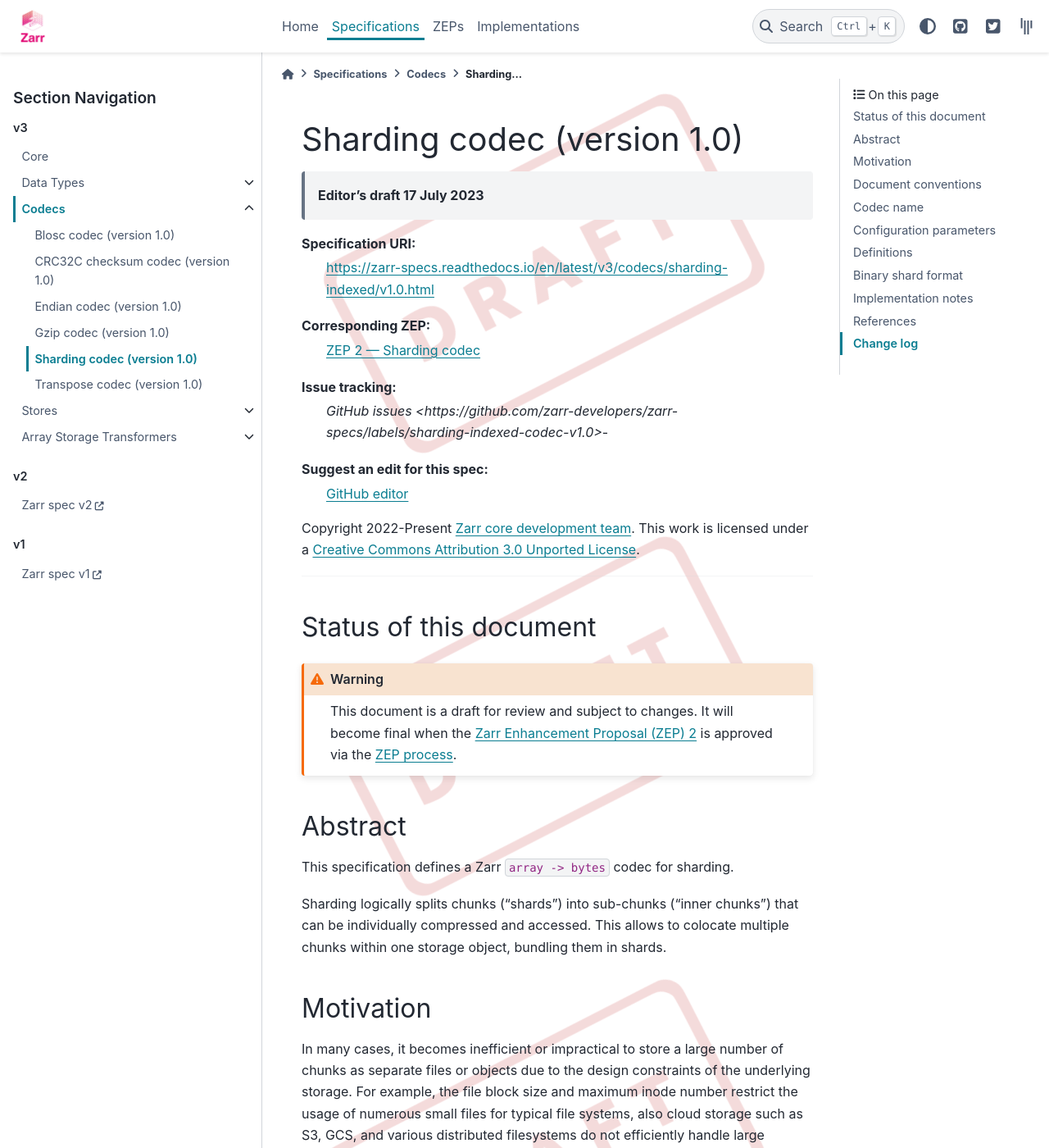
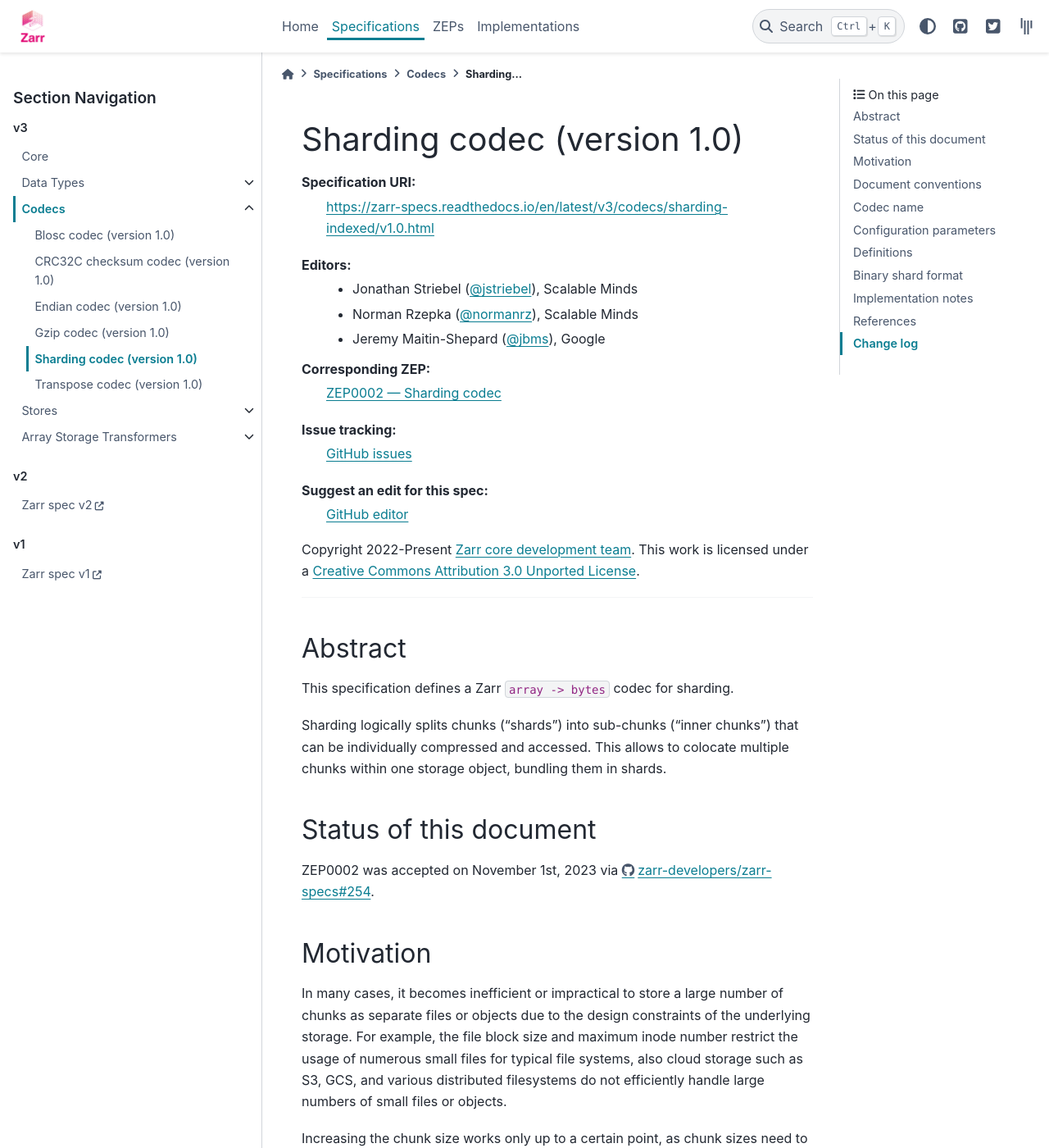
Before and after one commit to zarr-developers/zarr-specs, a Sphinx documentation site: the page built from docs/v3/codecs/sharding-indexed/v1.0.rst, in a window 1280 px wide and 1400 px high. Shown: the whole window at 82% size. Built offline with Sphinx 7.4.7 and the PyData theme 0.15.4, drawn with Linux system fonts in a browser that asks for light colours; a script that is not in the unit is left out.

Commit message:
Update ZEP0002 status

```diff
--- a/docs/v3/codecs/sharding-indexed/v1.0.rst
+++ b/docs/v3/codecs/sharding-indexed/v1.0.rst
@@ -4,14 +4,16 @@
 Sharding codec (version 1.0)
 ==========================================
 
-  **Editor's draft 17 July 2023**
-
 Specification URI:
     https://zarr-specs.readthedocs.io/en/latest/v3/codecs/sharding-indexed/v1.0.html
+Editors:
+    * Jonathan Striebel (`@jstriebel <https://github.com/jstriebel>`_), Scalable Minds
+    * Norman Rzepka (`@normanrz <https://github.com/normanrz>`_), Scalable Minds
+    * Jeremy Maitin-Shepard (`@jbms <https://github.com/jbms>`_), Google
 Corresponding ZEP:
-    `ZEP 2 — Sharding codec <https://zarr.dev/zeps/draft/ZEP0002.html>`_
+    `ZEP0002 — Sharding codec <https://zarr.dev/zeps/accepted/ZEP0002.html>`_
 Issue tracking:
-    `GitHub issues <https://github.com/zarr-developers/zarr-specs/labels/sharding-indexed-codec-v1.0>`-
+    `GitHub issues <https://github.com/zarr-developers/zarr-specs/labels/sharding-indexed-codec-v1.0>`_
 Suggest an edit for this spec:
     `GitHub editor <https://github.com/zarr-developers/zarr-specs/blob/main/docs/codecs/sharding-indexed/v1.0.rst>`_
 
@@ -21,16 +23,6 @@ is licensed under a `Creative Commons Attribution 3.0 Unported License
 <https://creativecommons.org/licenses/by/3.0/>`_.
 
 ----
-
-Status of this document
-=======================
-
-.. rst-class:: draft
-
-.. warning::
-    This document is a draft for review and subject to changes.
-    It will become final when the `Zarr Enhancement Proposal (ZEP) 2 <https://zarr.dev/zeps/draft/ZEP0002.html>`_
-    is approved via the `ZEP process <https://zarr.dev/zeps/active/ZEP0000.html>`_.
 
 
 Abstract
@@ -42,6 +34,10 @@ Sharding logically splits chunks ("shards") into sub-chunks ("inner chunks")
 that can be individually compressed and accessed. This allows to colocate
 multiple chunks within one storage object, bundling them in shards.
 
+Status of this document
+======================
+
+ZEP0002 was accepted on November 1st, 2023 via https://github.com/zarr-developers/zarr-specs/issues/254.
 
 Motivation
 ==========
```
Also changed, not shown: docs/v3/codecs/crc32c/v1.0.rst (+6 -10 lines).
